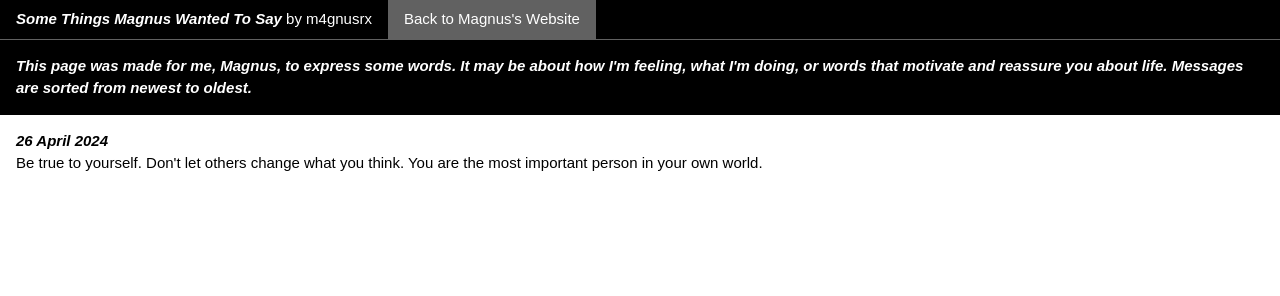
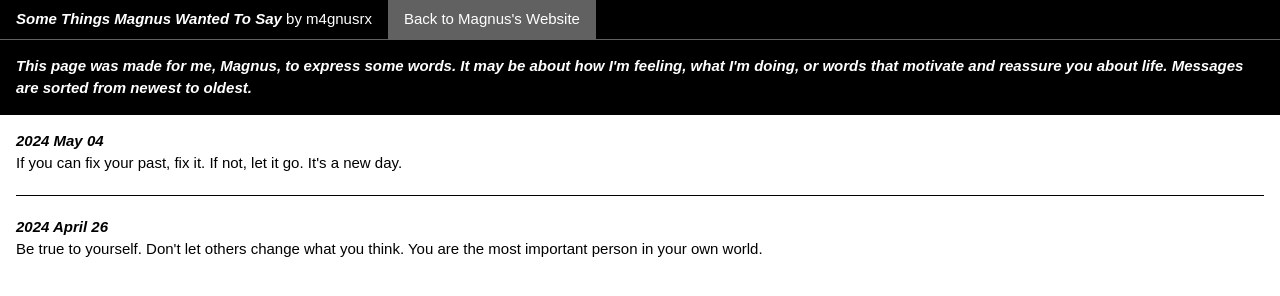
Before and after one commit to m4gnusrx/SomeThingsMagnusWantedToSay, a plain HTML site: page index.html in a window 1280 px wide. Drawn offline with nearby package versions, Linux system fonts and the light colour scheme.

Commit message:
Add files via upload

```diff
--- a/index.html
+++ b/index.html
@@ -26,13 +26,21 @@
         </div>
 
         <div id="messages" class="w3-container">
+            <p id="msg_2024_05_04">
+                <b><i>2024 May 04</i></b> <br>
+                If you can fix your past, fix it. If not, let it go. It's a new day.
+            </p>
+
+            <hr>
+
             <p id="msg_2024_04_26">
-                <b><i>26 April 2024</i></b> <br>
+                <b><i>2024 April 26</i></b> <br>
                 Be true to yourself. Don't let others change what you think. You are the most important
                 person in your own world.
             </p>
         </div>
 
     </div>
-    </div>
 </body>
+
+</html>
--- a/style/style.css
+++ b/style/style.css
@@ -1,3 +1,5 @@
+@import url('https://fonts.googleapis.com/css2?family=Montserrat:ital,wght@0,100..900;1,100..900&display=swap');
+
 html {
     width: 100%;
     height: 100%;
```
